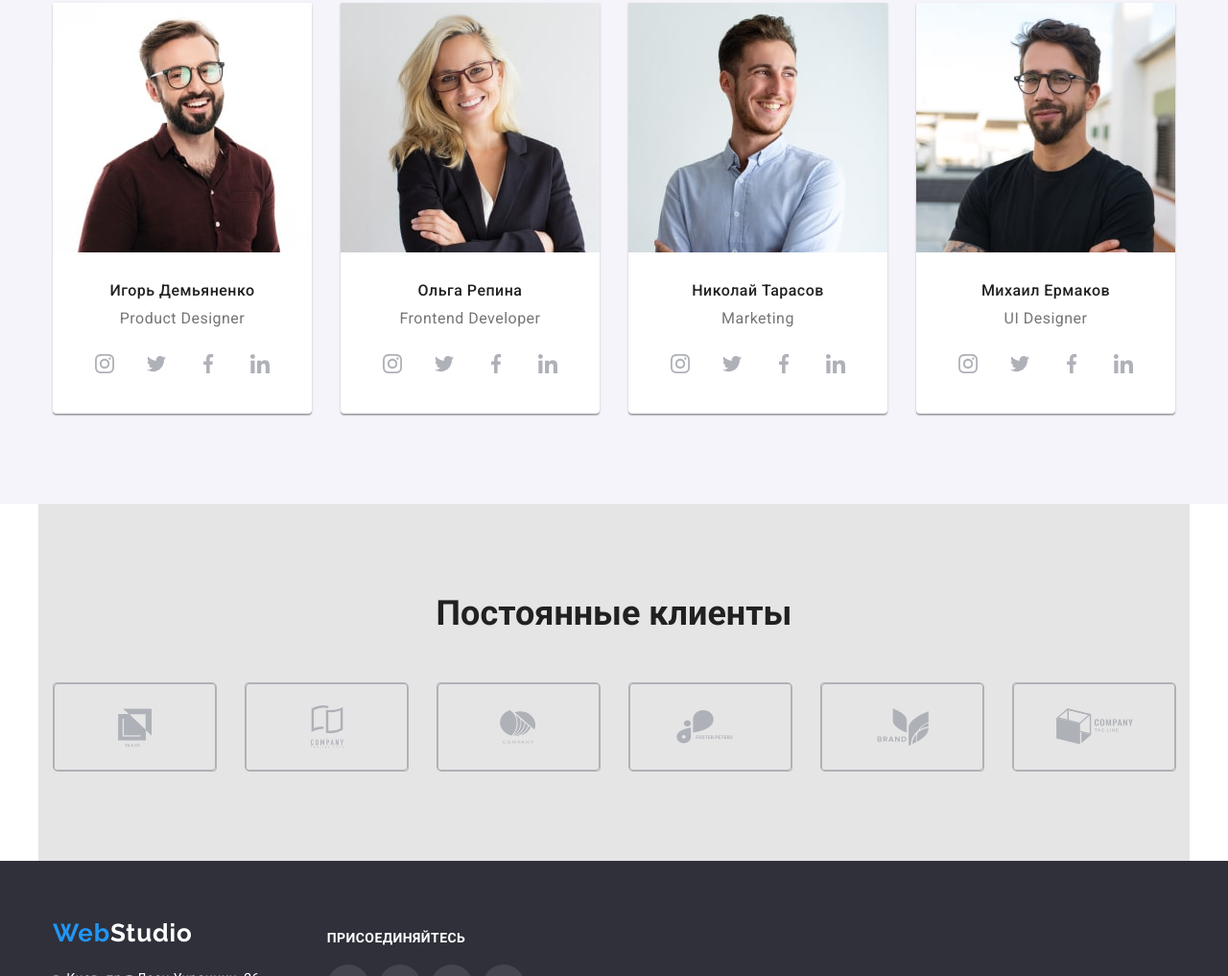
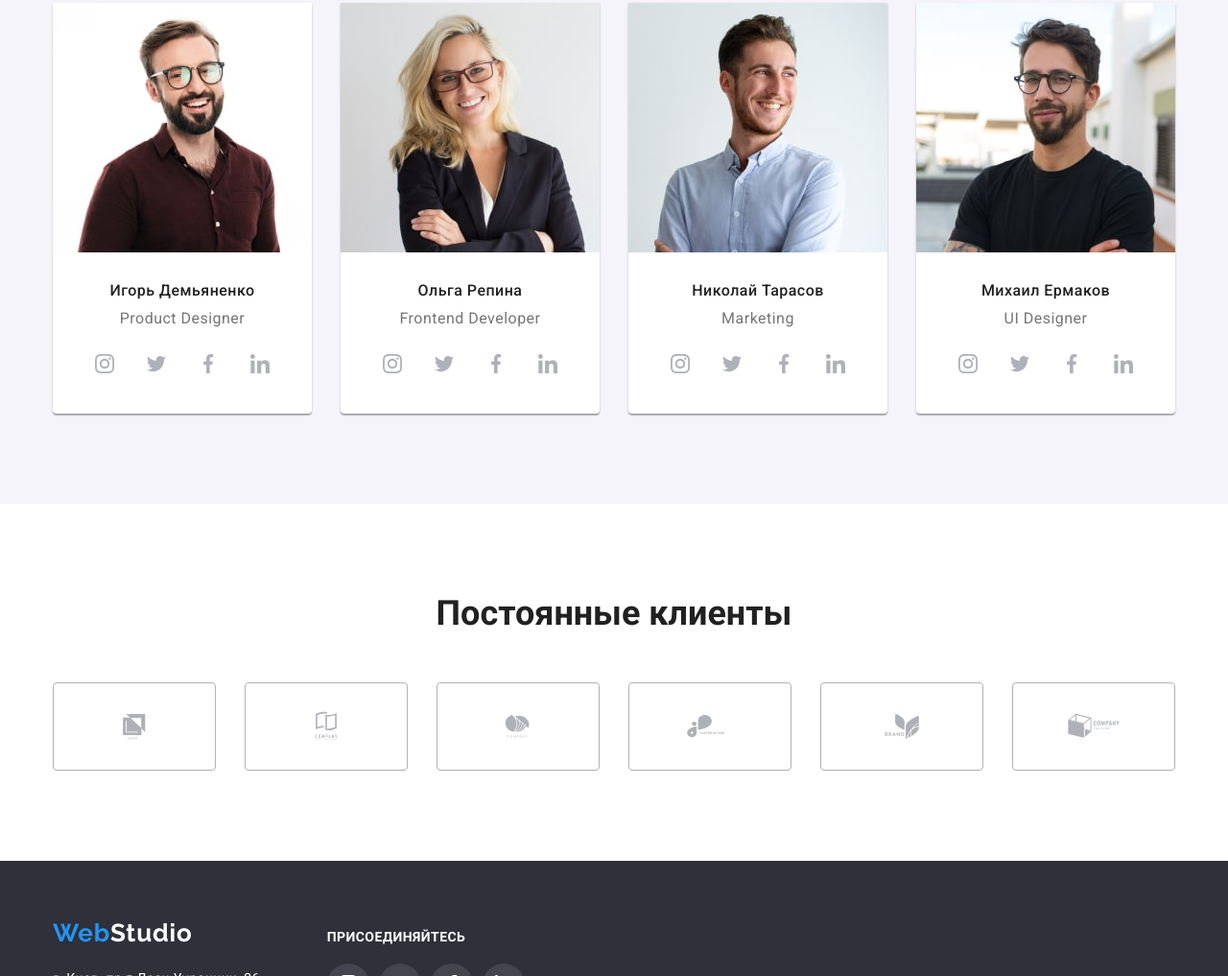
Before and after one commit to Ovcharenko-Evgenij/goit-markup-hw-04, a plain HTML site: page index.html in a window 1280 px wide. Shown: the part 1783-2800 px from the top of the page at 96% size. Drawn offline with nearby package versions, Linux system fonts and the light colour scheme.

Commit message:
Сергій Дикий+

```diff
--- a/css/styles.css
+++ b/css/styles.css
@@ -92,9 +92,10 @@ a {
 }
 
 .envelope {
-  align-items: center;
+    align-items: center;
   justify-content: center;
   fill: currentColor;
+  display: flex;
 }
 
 .header-link {
@@ -127,6 +128,8 @@ a {
   font-size: 14px;
   line-height: 1.14;
   letter-spacing: 0.02em;
+  display: flex;
+  align-items: center;
 
   color: var(--list-text-color);
 }
@@ -339,12 +342,12 @@ a {
 
   letter-spacing: 0.03em;
   margin-top: 10px;
-  margin-bottom: 16px;
 }
 
 .team-social-list {
   display: flex;
   justify-content: center;
+  margin-top: 16px;
 }
 
 .team-social-item + .team-social-item {
@@ -362,7 +365,8 @@ a {
   color: var(--icon-link-color);
 }
 
-.team-social-link:hover {
+.team-social-link:hover,
+.team-social-link:focus {
   background-color: var(--selection-text-color);
   color: var(--hero-btn-color);
 }
@@ -371,7 +375,6 @@ a {
 }
 /*--------------------CLIENTSS-----------------------*/
 .clients {
-  background-color: #e5e5e5;
   padding-top: 94px;
   padding-bottom: 94px;
 }
@@ -390,6 +393,10 @@ a {
   display: flex;
 }
 
+.clients-container-item {
+
+}
+
 .clients-container-item + .clients-container-item {
   margin-left: 30px;
 }
@@ -397,7 +404,7 @@ a {
 .clients-container-link {
   width: 170px;
   height: 92px;
-  display: block;
+  display: flex;
   align-items: center;
   justify-content: center;
   color: var(--icon-link-color);
@@ -415,8 +422,6 @@ a {
 
 .clients-container-icon {
   fill: currentColor;
-  border: 1px solid var(--icon-link-color);
-  border-radius: 4px;
 }
 
 /*-------------------footer-------------------------*/
@@ -429,6 +434,7 @@ a {
 
 .container-list {
   display: flex;
+  align-items: baseline; ;
 }
 
 .footer-list + .footer-list {
@@ -474,7 +480,6 @@ a {
   font-size: 14px;
   line-height: 1, 14;
   letter-spacing: 0.03em;
-  margin-top: 12px;
   margin-bottom: 20px;
   text-transform: uppercase;
 
--- a/index.html
+++ b/index.html
@@ -335,48 +335,48 @@
         </div>
       </section>
       <!----- ----------------- Постоянные клиенты -------------------->
-      <section class="clients container">
-        <h2 class="clients-header">Постоянные клиенты</h2>
-        <div class="">
+      <section class="clients">
+        <div class="container">
+          <h2 class="clients-header">Постоянные клиенты</h2>
           <ul class="clients-container list">
             <li class="clients-container-item">
               <a href="" class="clients-container-link">
-                <svg class="clients-container-icon" width="170" height="92">
+                <svg class="clients-container-icon" width="106" height="60">
                   <use href="images/icons.svg#icon-logo1"></use>
                 </svg>
               </a>
             </li>
             <li class="clients-container-item">
               <a href="" class="clients-container-link">
-                <svg class="clients-container-icon" width="170" height="92">
+                <svg class="clients-container-icon" width="106" height="60">
                   <use href="images/icons.svg#icon-logo2"></use>
                 </svg>
               </a>
             </li>
             <li class="clients-container-item">
               <a href="" class="clients-container-link">
-                <svg class="clients-container-icon" width="170" height="92">
+                <svg class="clients-container-icon" width="106" height="60">
                   <use href="images/icons.svg#icon-logo3"></use>
                 </svg>
               </a>
             </li>
             <li class="clients-container-item">
               <a href="" class="clients-container-link">
-                <svg class="clients-container-icon" width="170" height="92">
+                <svg class="clients-container-icon" width="106" height="60">
                   <use href="images/icons.svg#icon-logo4"></use>
                 </svg>
               </a>
             </li>
             <li class="clients-container-item">
               <a href="" class="clients-container-link">
-                <svg class="clients-container-icon" width="170" height="92">
+                <svg class="clients-container-icon" width="106" height="60">
                   <use href="images/icons.svg#icon-logo5"></use>
                 </svg>
               </a>
             </li>
             <li class="clients-container-item">
               <a href="" class="clients-container-link">
-                <svg class="clients-container-icon" width="170" height="92">
+                <svg class="clients-container-icon" width="106" height="60">
                   <use href="images/icons.svg#icon-logo6"></use>
                 </svg>
               </a>
```
Also changed, not shown: images/icons.svg.
